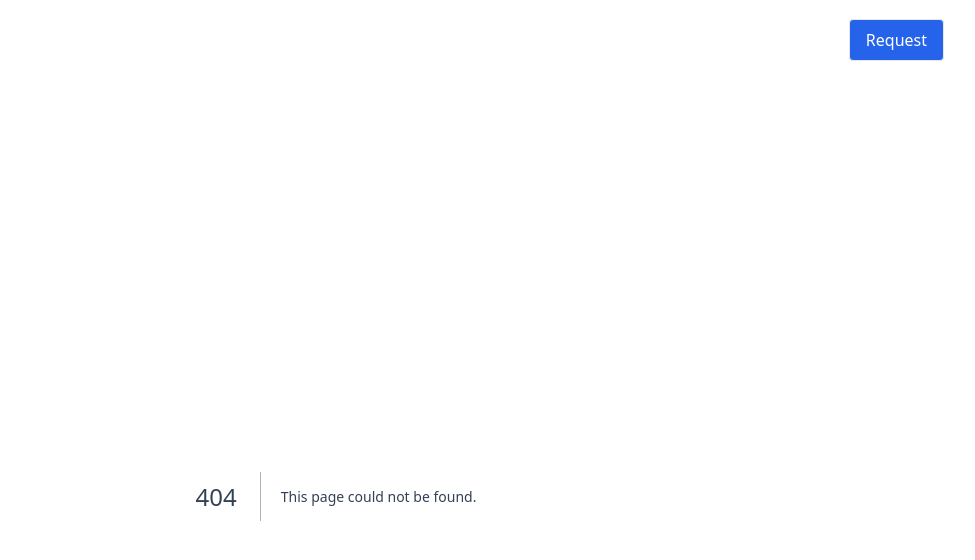
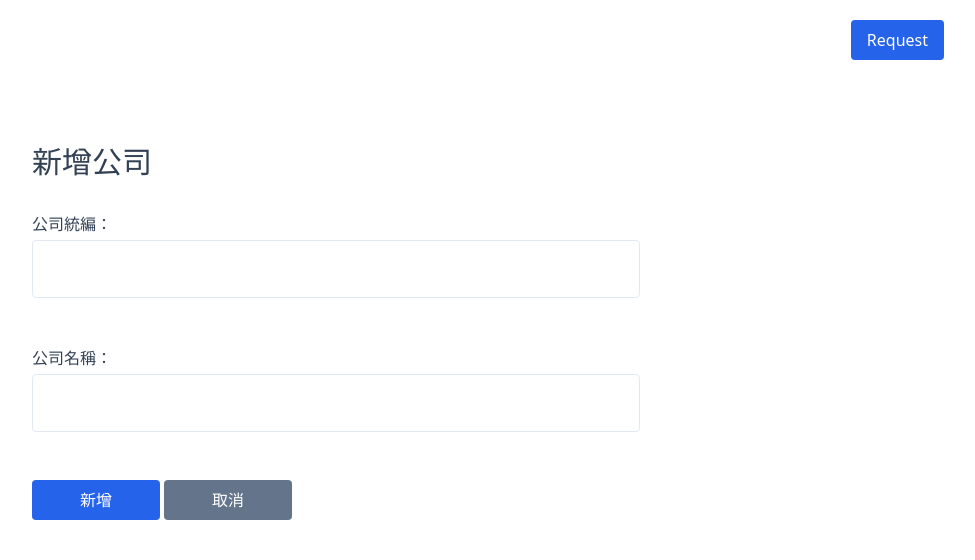
Before and after one commit to thatcatinsomnia/gaming-companies-guardian, a Next.js app: page /request in a window 1280 px wide. Before the commit this address had no page. Shown: the top 560 px of the page, without its empty margins (304-1279 px from the left). Built offline with nearby package versions, Linux system fonts and the light colour scheme.

Commit message:
feat: add request page layout

```diff
--- /dev/null
+++ b/app/request/page.tsx
@@ -0,0 +1,11 @@
+import RequestForm from '#/components/RequestForm';
+
+export default function Page() {
+  return (
+    <div className="mx-auto max-w-2xl rounded p-8 ">
+      <h2 className="mb-4 py-4 text-3xl">新增公司</h2>
+
+      <RequestForm />
+    </div>
+  );
+}
--- a/components/Header/Header.tsx
+++ b/components/Header/Header.tsx
@@ -1,9 +1,12 @@
+import Link from 'next/link';
 import RequestButton from '#/components/RequestButton';
 
 export default function Header() {
   return (
     <header className="px-8 py-4 h-[80px] flex items-center justify-end">
-      <RequestButton />
+      <Link href="/request">
+        <RequestButton />
+      </Link>
     </header>
   );
 }
--- a/components/RequestButton/RequestButton.tsx
+++ b/components/RequestButton/RequestButton.tsx
@@ -1,5 +1,5 @@
 export default function RequestButton() {
   return (
-    <button className="px-4 py-2 border border-gray-200 rounded bg-blue-600 text-white hover:bg-blue-700 transition-colors">Request</button>
+    <button className="px-4 py-2 bg-blue-600 hover:bg-blue-700 text-white transition-colors rounded">Request</button>
   );
 }
--- /dev/null
+++ b/components/RequestForm/RequestForm.tsx
@@ -0,0 +1,20 @@
+export default function RequestForm() {
+  return (
+    <form className="space-y-12">
+      <div>
+        <label className="block mb-1" htmlFor="id">公司統編：</label>
+        <input id="id" className="p-4 w-full border border-slate-200 rounded" />
+      </div>
+
+      <div>
+        <label className="block mb-1" htmlFor="name">公司名稱：</label>
+        <input id="name" className="p-4 w-full border border-slate-200 rounded" />
+      </div>
+
+      <div className="flex flex-col sm:flex-row gap-1 text-white">
+        <button className="px-12 py-2 bg-blue-600 hover:bg-blue-700 transition-colors rounded">新增</button>
+        <button className="px-12 py-2 bg-slate-500 hover:bg-slate-600 transition-colors rounded">取消</button>
+      </div>
+    </form>
+  );
+}
--- /dev/null
+++ b/components/RequestForm/index.ts
@@ -0,0 +1,2 @@
+export * from './RequestForm';
+export { default } from './RequestForm';
```
